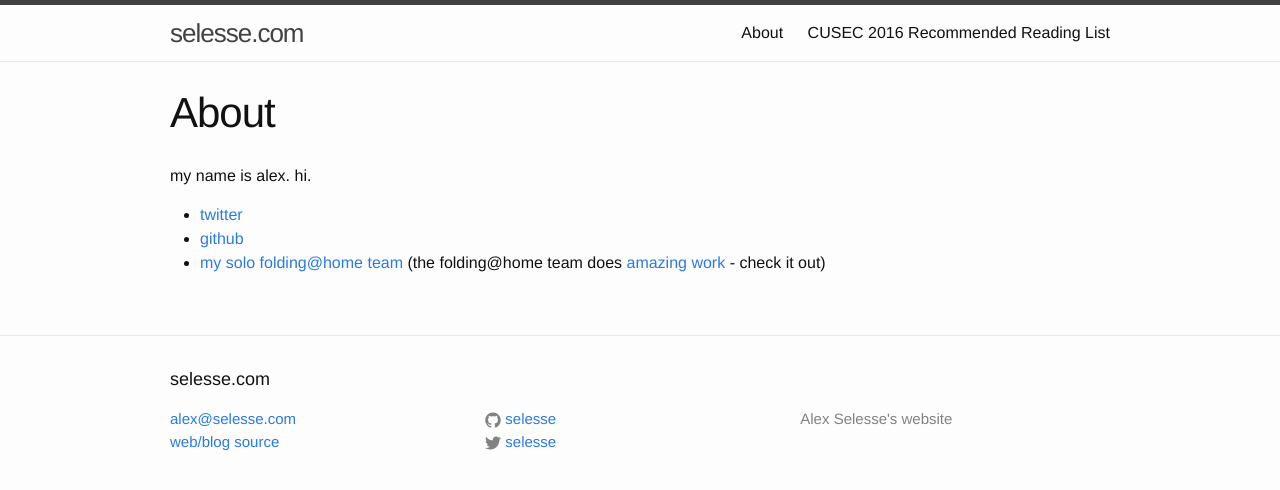
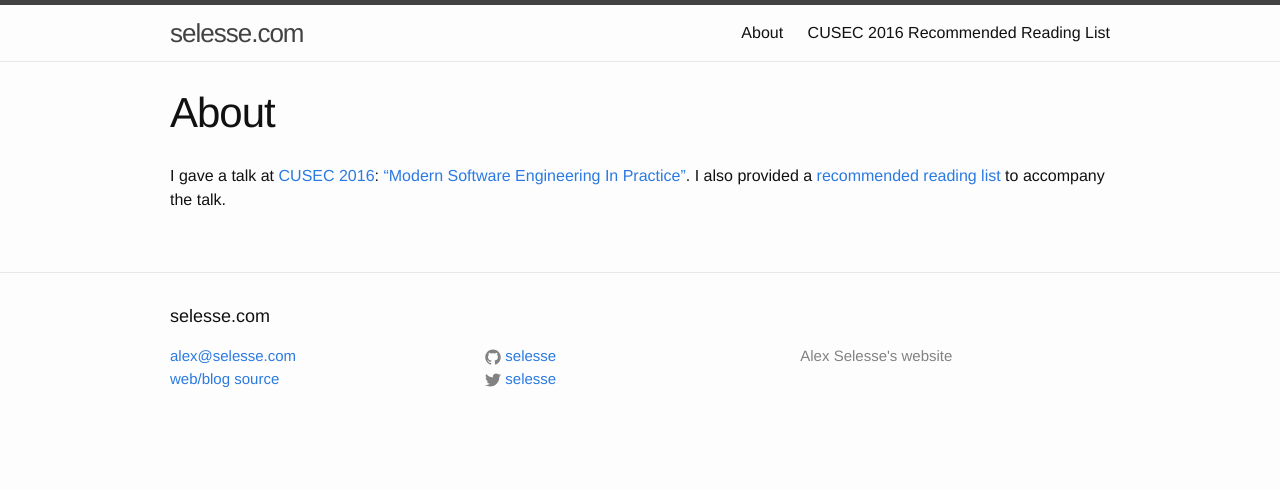
Before and after one commit to selesse/selesse.github.io, a Jekyll site: the page built from about.md, in a window 1280 px wide. Shown: the top 490 px of the page. Built offline with Jekyll 4.4.1, drawn with Linux system fonts in a browser that asks for light colours.

Commit message:
Add link to CUSEC talk

```diff
--- a/about.md
+++ b/about.md
@@ -4,9 +4,10 @@ title: About
 permalink: /about/
 ---
 
-my name is alex. hi.
+I gave a talk at [CUSEC 2016][cusec 2016]: ["Modern Software Engineering In
+Practice"][cusec talk]. I also provided a
+[recommended reading list][cusec reading list] to accompany the talk.
 
-* [twitter](http://twitter.com/selesse)
-* [github](http://github.com/selesse)
-* [my solo folding@home team](http://fah-web.stanford.edu/cgi-bin/main.py?qtype=teampage&teamnum=220732)
-  (the folding@home team does [amazing work](http://folding.stanford.edu/) - check it out)
+[cusec 2016]: http://2016.cusec.net/
+[cusec talk]: https://www.youtube.com/watch?v=CPkOy0MNFv0
+[cusec reading list]: /cusec/
--- a/index.html
+++ b/index.html
@@ -4,7 +4,6 @@ layout: default
 
 <div class="home">
 
-    <img src="https://en.gravatar.com/avatar/c5a418b73670ec768984db107ed7cb90?s=512" alt="Alex Selesse">
     <!--
   <h1 class="page-heading">Posts</h1>
 
```
